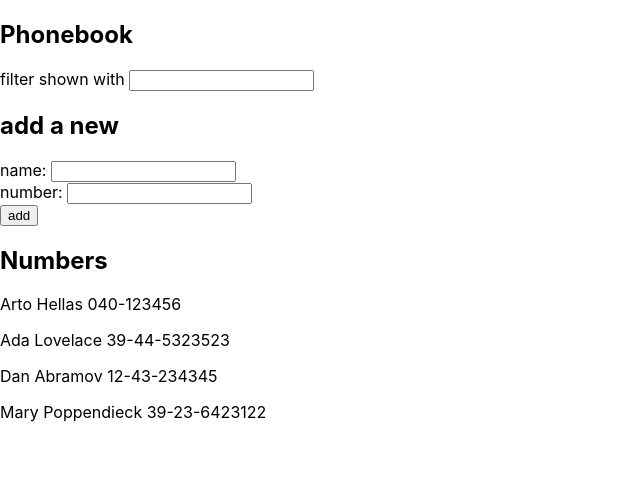
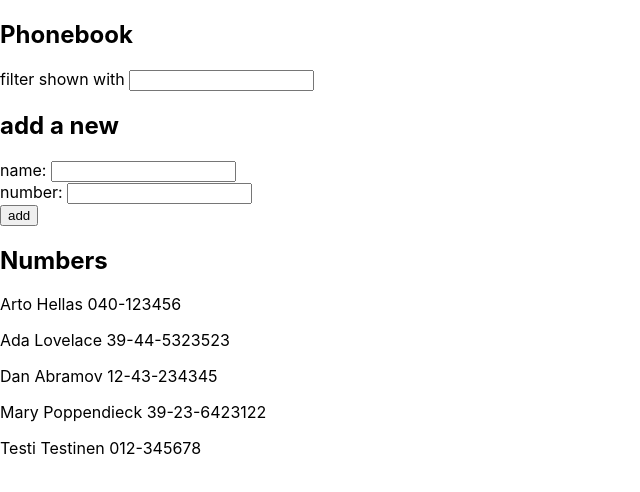
Before and after one commit to Allupelaaja/Osa2-Puhelinluettelo, a React (Create React App) app: page / in a window 1280 px wide. Shown: the top 492 px of the page, without its empty margins (0-640 px from the left). Built offline with nearby package versions, Linux system fonts and the light colour scheme; data requests are answered from the project's data file.

Commit message:
2.15 tehty

```diff
--- a/db.json
+++ b/db.json
@@ -1,5 +1,5 @@
 {
-  "persons":[
+  "persons": [
     {
       "name": "Arto Hellas",
       "number": "040-123456",
@@ -19,6 +19,11 @@
       "name": "Mary Poppendieck",
       "number": "39-23-6423122",
       "id": 4
+    },
+    {
+      "name": "Testi Testinen",
+      "number": "012-345678",
+      "id": 5
     }
   ]
 }
--- a/src/App.js
+++ b/src/App.js
@@ -72,6 +72,12 @@ const App = () => {
       setPersons(persons.concat(nameObject))
       setNewName('')
       setNewNumber('')
+
+      axios
+        .post('http://localhost:3001/persons', nameObject)
+        .then(response => {
+        console.log(response)
+      })
     }
   }
 
```
